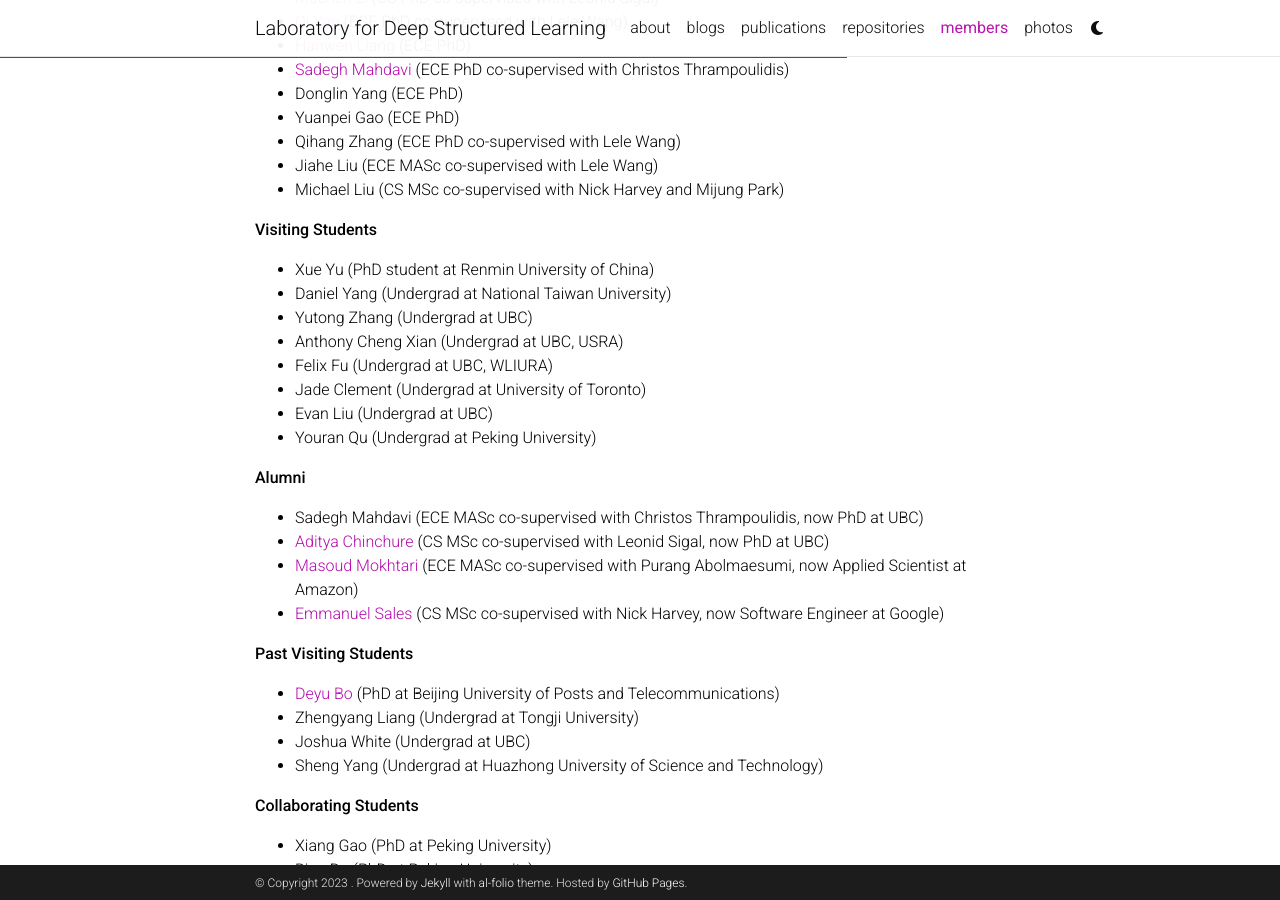
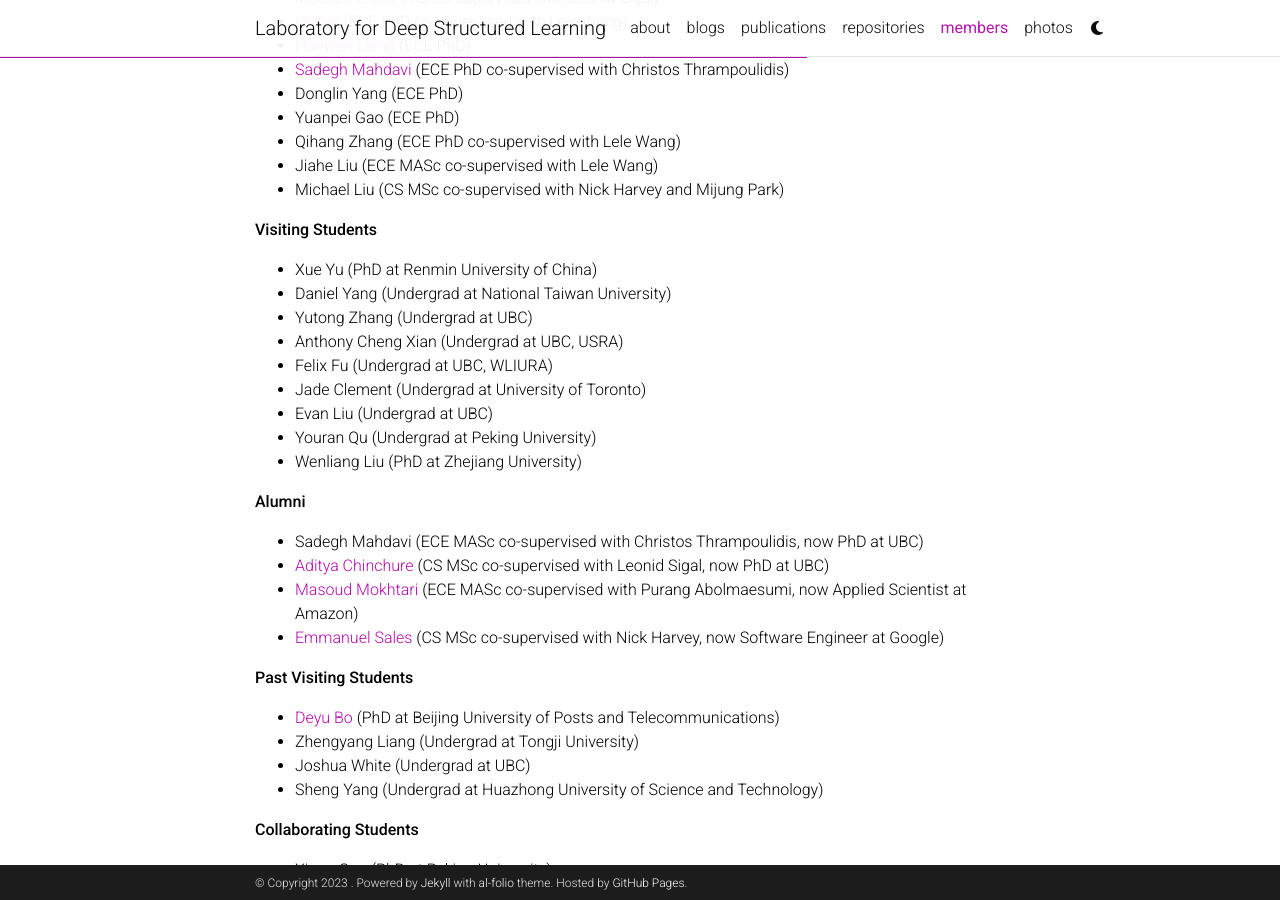
Before and after one commit to DSL-Lab/DSL-Lab.github.io, a Jekyll site: the page built from _pages/member.md, in a window 1280 px wide and 900 px high, scrolled down 319 px. Built offline with Jekyll 4.4.1, drawn with Linux system fonts in a browser that asks for light colours; full-size pictures stand in for the smaller copies a plugin makes; comment, search, counter and statistics services are not loaded; a style sheet for code colours, icons or effects is not loaded.

```diff
--- a/_pages/member.md
+++ b/_pages/member.md
@@ -23,7 +23,7 @@ nav_order: 3
 
 
 **Visiting Students**
-- Xue Yu (PhD student at Renmin University of China)
+- Xue Yu (PhD at Renmin University of China)
 - Daniel Yang (Undergrad at National Taiwan University)
 - Yutong Zhang (Undergrad at UBC)
 - Anthony Cheng Xian (Undergrad at UBC, USRA)
@@ -31,6 +31,7 @@ nav_order: 3
 - Jade Clement (Undergrad at University of Toronto)
 - Evan Liu (Undergrad at UBC)
 - Youran Qu (Undergrad at Peking University)
+- Wenliang Liu (PhD at Zhejiang University)
 
 
 **Alumni**
```
Also changed, not shown: _pages/photo.md (+13 -0 lines), assets/img/2023_jul_28_st_mark.jpg (added).
